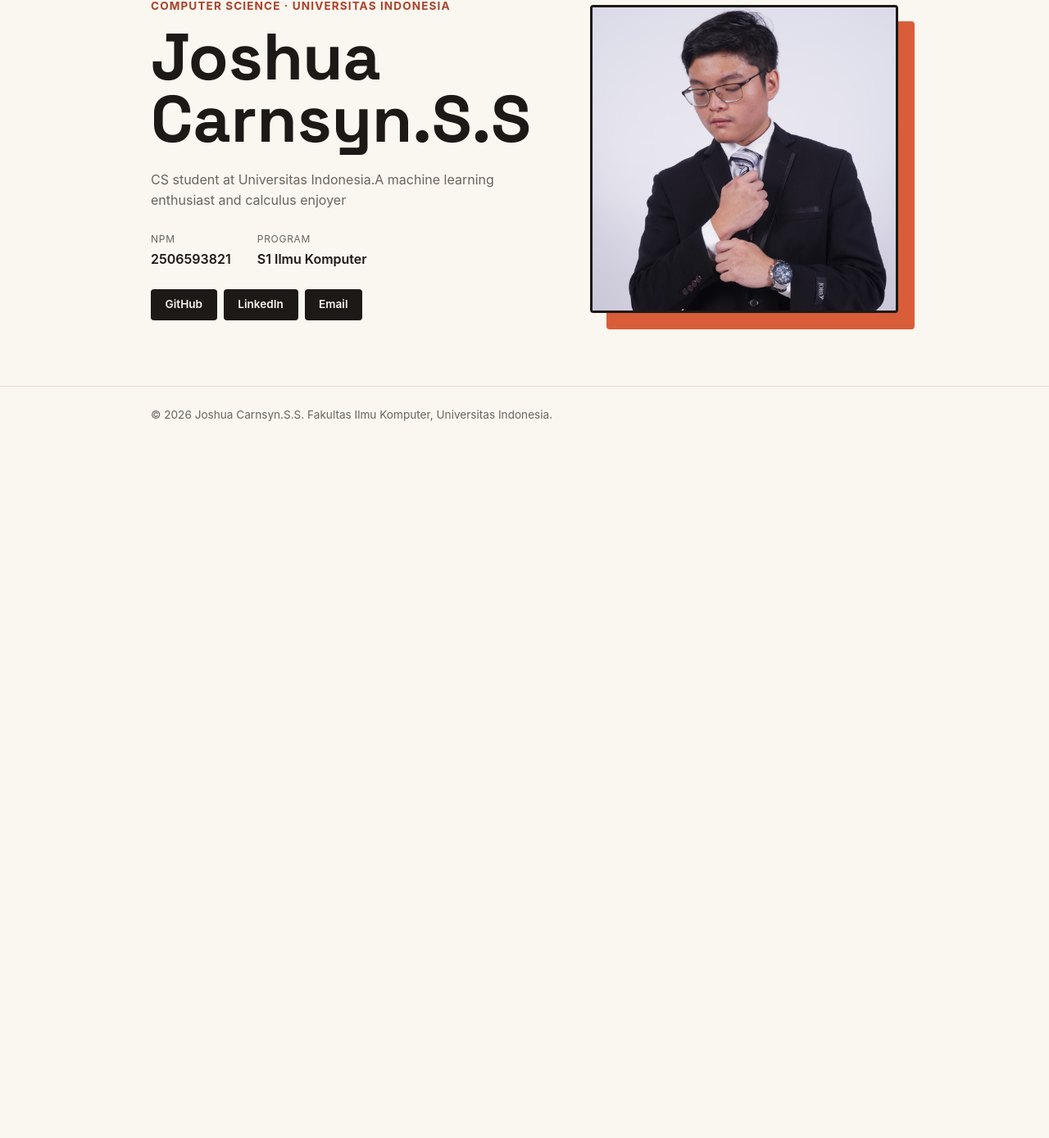
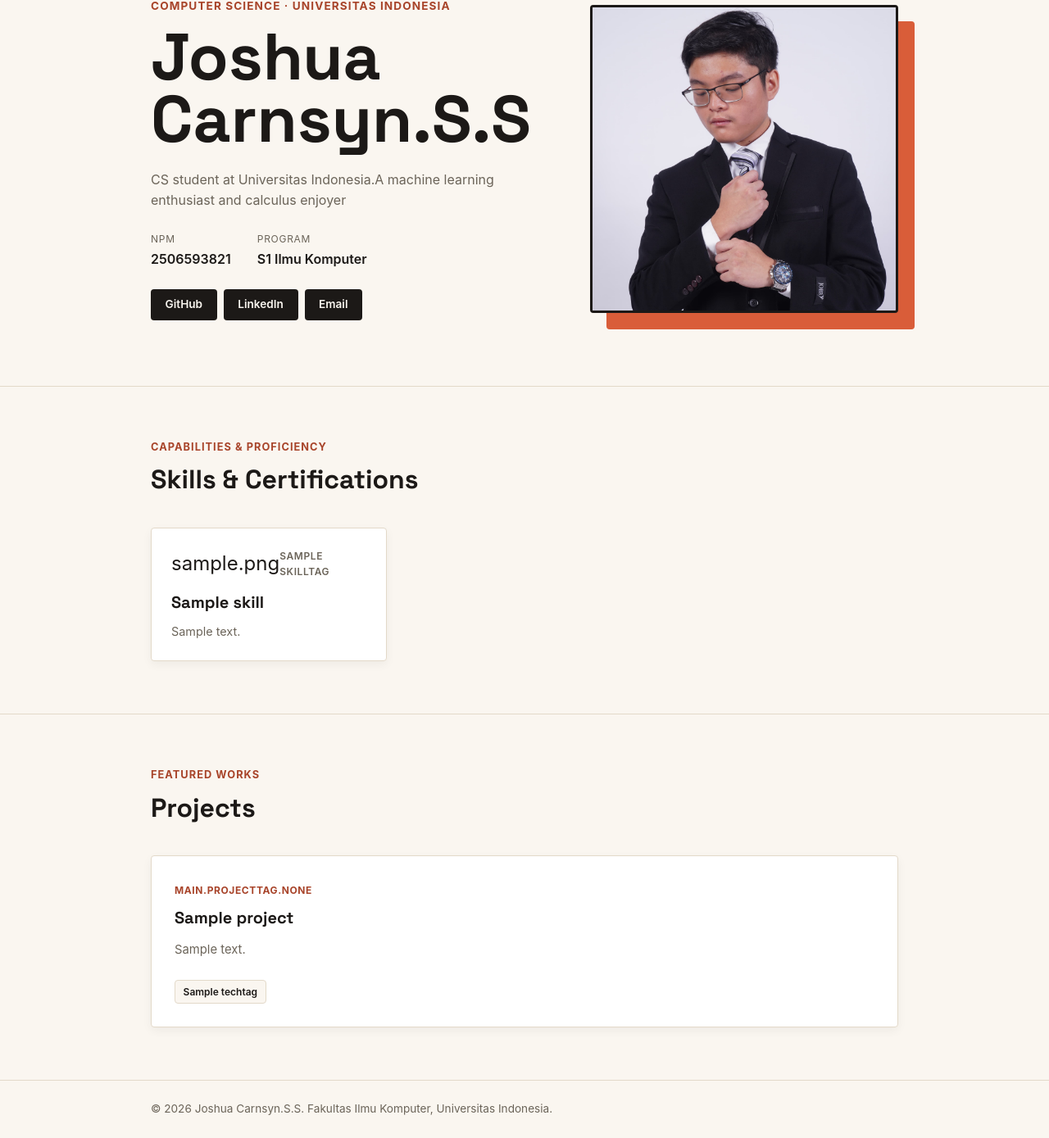
Before and after one commit to J0CSS/myportofolio, a Django app: page / in a window 1280 px wide. Shown: the part 144-1533 px from the top of the page at 82% size. Before the commit the page ends 658 px from the top, so only its background shows below. Run offline with Django 5.2, Linux system fonts and the light colour scheme; tables that the repository leaves empty hold one stand-in row (values such as "Sample post").

Commit message:
fix: resolve merge conflicts with main

```diff
--- a/templates/index.html
+++ b/templates/index.html
@@ -55,6 +55,60 @@
                 </div>
             </div>
         </section>
+
+        <!-- Skills Section -->
+        <section class="section-block" id="skills" aria-labelledby="skills-heading">
+            <div class="container">
+                <p class="section-kicker">Capabilities & Proficiency</p>
+                <h2 id="skills-heading" class="section-title">Skills & Certifications</h2>
+
+                <ul class="skills-grid" role="list">
+                    {% for skill in skills %}
+                        <li class="skill-card">
+                            <div class="skill-header">
+                                <span class="skill-icon" aria-hidden="true">{{ skill.icon|default:"⚡" }}</span>
+                                <span class="skill-category">{{ skill.category_display }}</span>
+                            </div>
+                            <h3 class="skill-name">{{ skill.name }}</h3>
+                            <p class="skill-desc">{{ skill.description }}</p>
+                        </li>
+                    {% empty %}
+                        <p>No skills or certifications added yet.</p>
+                    {% endfor %}
+                </ul>
+            </div>
+        </section>
+
+        <!-- Projects Section -->
+        <section class="section-block" id="projects" aria-labelledby="projects-heading">
+            <div class="container">
+                <p class="section-kicker">Featured Works</p>
+                <h2 id="projects-heading" class="section-title">Projects</h2>
+
+                <div class="projects-list">
+                    {% for project in projects %}
+                        <article class="project-card">
+                            <div class="project-content">
+                                <span class="project-tag">{{ project.get_project_tags_display|default:project.project_tags }}</span>
+                                <h3 class="project-title">{{ project.title }}</h3>
+                                <p class="project-description">
+                                    {{ project.description }}
+                                </p>
+                                <ul class="tech-tags" aria-label="Technologies used">
+                                    {% for tech in project.tech_tags.all %}
+                                        <li>{{ tech.name }}</li>
+                                    {% empty %}
+                                        <li>No technologies listed</li>
+                                    {% endfor %}
+                                </ul>
+                            </div>
+                        </article>
+                    {% empty %}
+                        <p>No projects added yet.</p>
+                    {% endfor %}
+                </div>
+            </div>
+        </section>
     </main>
 
     <footer class="site-footer" role="contentinfo">
```
